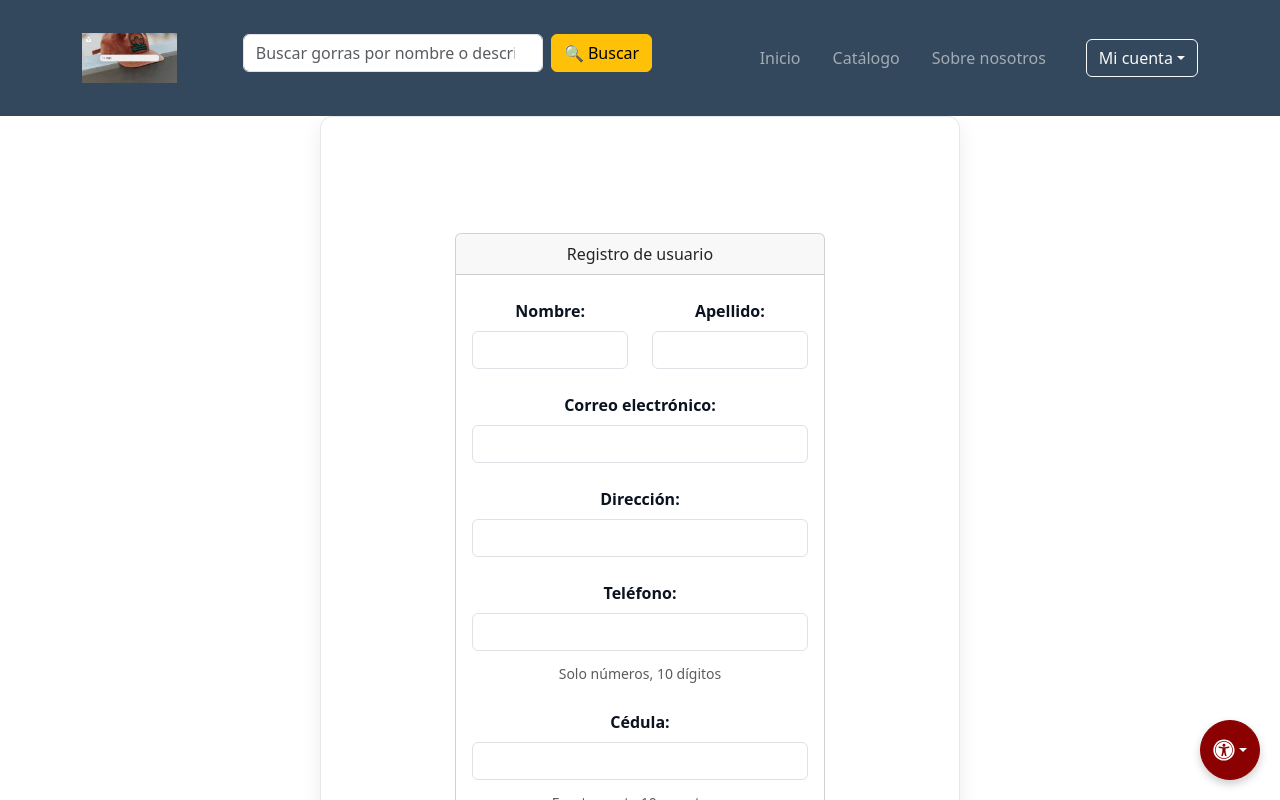
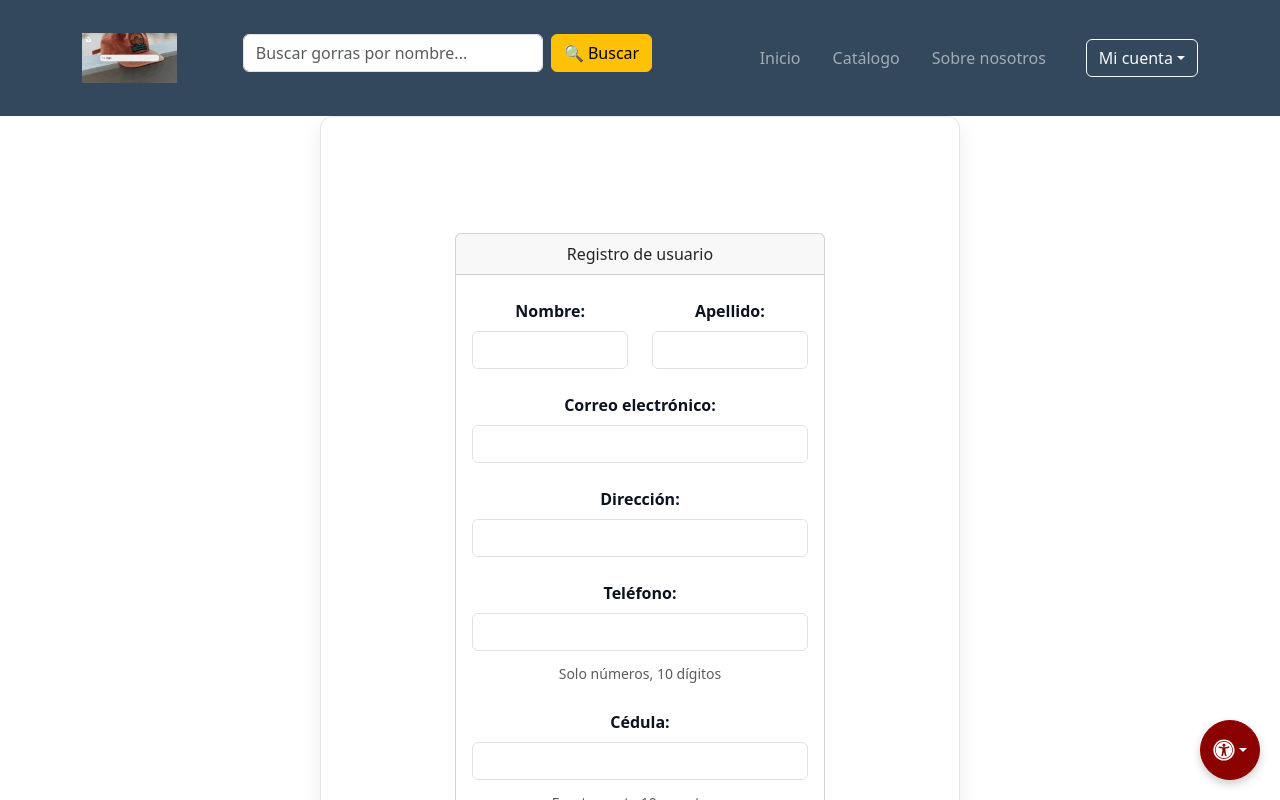
Before and after one commit to CastilloJoshuaEE/proyecto-Grupo-N, a React (Create React App) app in the folder client/: page /registro in a window 1280 px wide. Shown: the top 800 px of the page. Built offline with nearby package versions, Linux system fonts and the light colour scheme; no server answers.

Commit message:
arreglado el campo de busqueda

```diff
--- a/client/src/components/encabezado_pie/encabezado.jsx
+++ b/client/src/components/encabezado_pie/encabezado.jsx
@@ -75,7 +75,7 @@ const Encabezado = () => {
           <Form className="d-flex mx-auto my-2 my-lg-0" onSubmit={handleBuscar}>
             <Form.Control
               type="search"
-              placeholder="Buscar gorras por nombre o descripción..."
+              placeholder="Buscar gorras por nombre..."
               className="me-2"
               value={busqueda}
               onChange={handleInputChange}
```
